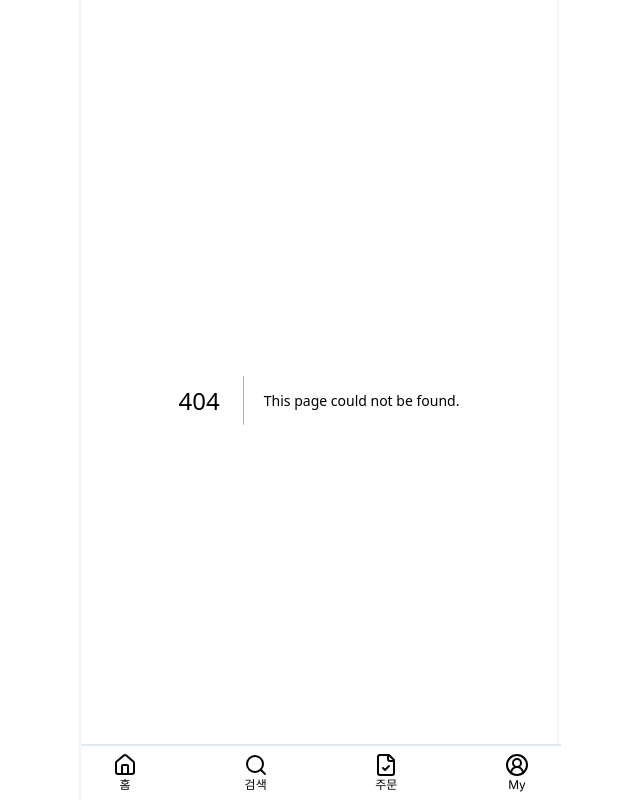
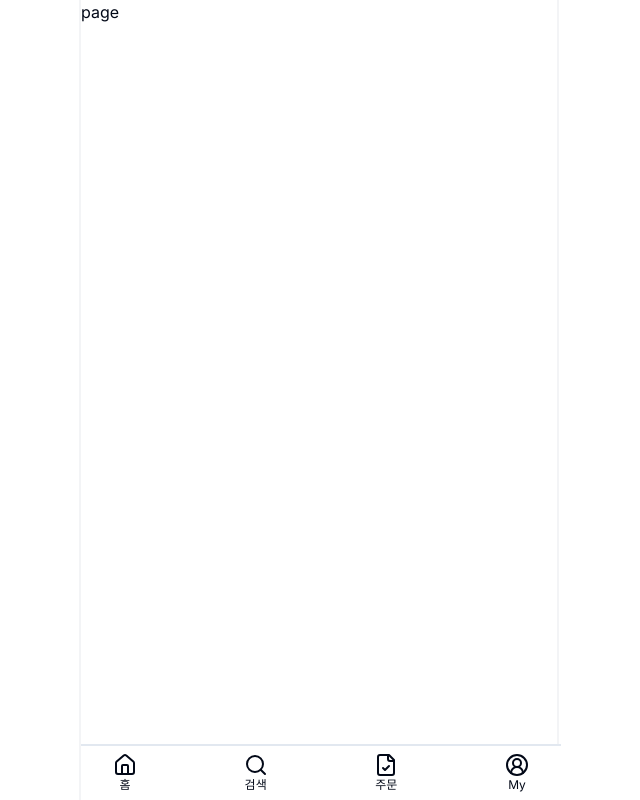
Before and after one commit to kichul7493/icd01-team01-o2o1-fe, a Next.js app: page /home in a window 1280 px wide. Before the commit this address had no page. Shown: the whole page, without its empty margins (321-961 px from the left). Built offline with nearby package versions, Linux system fonts and the light colour scheme.

Commit message:
feat: test code 수정 - Gnb 렌더링 조건이 추가됨에 따라 테스트 코드 추가

```diff
--- /dev/null
+++ b/src/app/home/page.tsx
@@ -0,0 +1,7 @@
+import React from 'react'
+
+const page = () => {
+  return <div>page</div>
+}
+
+export default page
--- a/src/app/page.tsx
+++ b/src/app/page.tsx
@@ -14,6 +14,7 @@ export default function LoginPage() {
   const router = useRouter()
 
   const login = async () => {
+    // Todo : 다음 코드에서 API + msw 대체
     setIsLoading(true)
     await new Promise((resolve) => setTimeout(resolve, 1000))
     setIsLoading(false)
```
Also changed, not shown: 1 other file (tests, documents, lock files or other folders).
